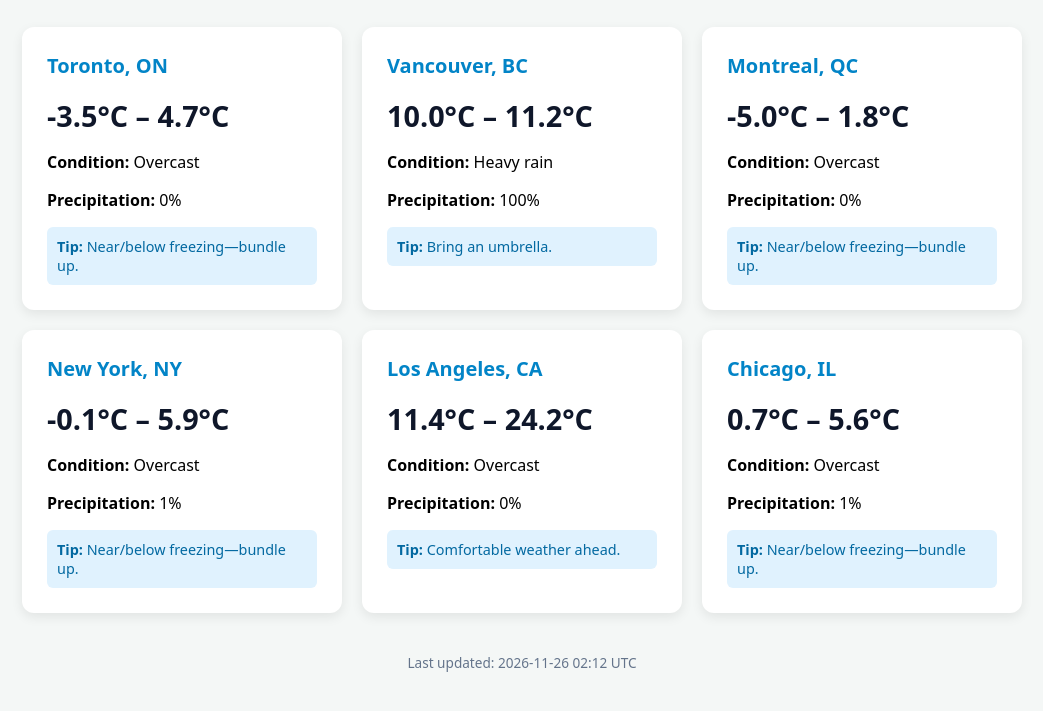
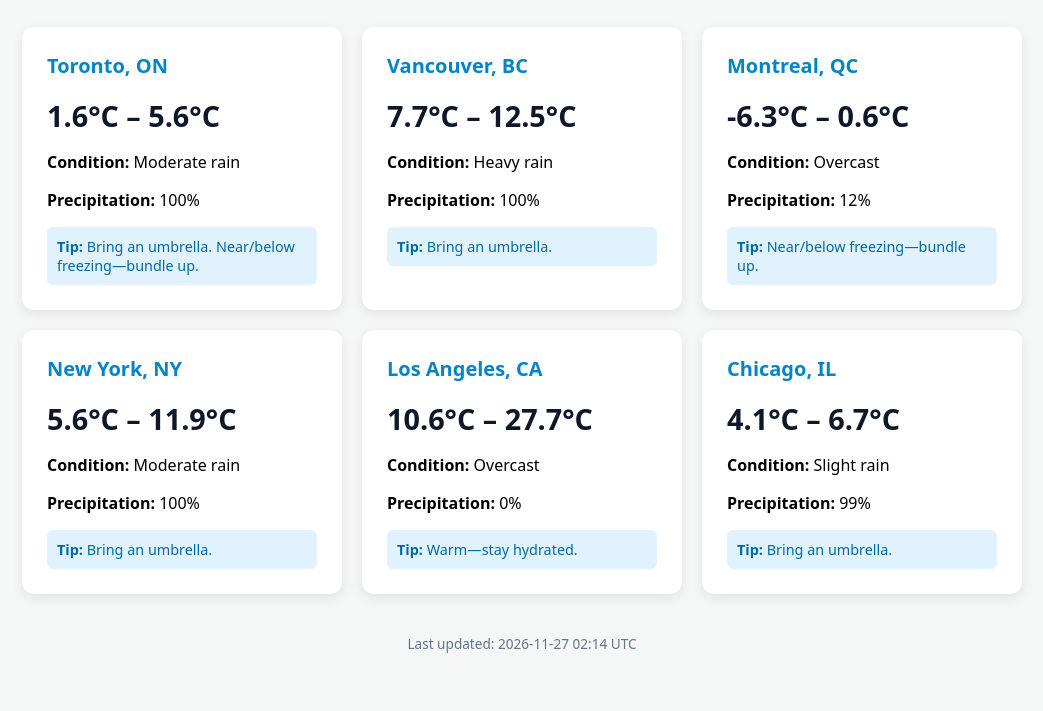
Before and after one commit to cpcsonline-Kol/daily-weather-agent, a plain HTML site: page index.html in a window 1280 px wide. Shown: the part 107-818 px from the top of the page, without its empty margins (118-1161 px from the left). Drawn offline with Linux system fonts and the light colour scheme.

Commit message:
Update daily weather UI

```diff
--- a/index.html
+++ b/index.html
@@ -21,15 +21,15 @@ h1 { text-align: center; color: #1e293b; margin-bottom: 30px; }
 
         <div class="card">
             <h2>Toronto, ON</h2>
-            <div class="temp">-3.5°C – 4.7°C</div>
-            <p><strong>Condition:</strong> Overcast</p>
-            <p><strong>Precipitation:</strong> 0%</p>
-            <div class="advice"><strong>Tip:</strong> Near/below freezing—bundle up.</div>
+            <div class="temp">1.6°C – 5.6°C</div>
+            <p><strong>Condition:</strong> Moderate rain</p>
+            <p><strong>Precipitation:</strong> 100%</p>
+            <div class="advice"><strong>Tip:</strong> Bring an umbrella. Near/below freezing—bundle up.</div>
         </div>
 
         <div class="card">
             <h2>Vancouver, BC</h2>
-            <div class="temp">10.0°C – 11.2°C</div>
+            <div class="temp">7.7°C – 12.5°C</div>
             <p><strong>Condition:</strong> Heavy rain</p>
             <p><strong>Precipitation:</strong> 100%</p>
             <div class="advice"><strong>Tip:</strong> Bring an umbrella.</div>
@@ -37,37 +37,37 @@ h1 { text-align: center; color: #1e293b; margin-bottom: 30px; }
 
         <div class="card">
             <h2>Montreal, QC</h2>
-            <div class="temp">-5.0°C – 1.8°C</div>
+            <div class="temp">-6.3°C – 0.6°C</div>
             <p><strong>Condition:</strong> Overcast</p>
-            <p><strong>Precipitation:</strong> 0%</p>
+            <p><strong>Precipitation:</strong> 12%</p>
             <div class="advice"><strong>Tip:</strong> Near/below freezing—bundle up.</div>
         </div>
 
         <div class="card">
             <h2>New York, NY</h2>
-            <div class="temp">-0.1°C – 5.9°C</div>
-            <p><strong>Condition:</strong> Overcast</p>
-            <p><strong>Precipitation:</strong> 1%</p>
-            <div class="advice"><strong>Tip:</strong> Near/below freezing—bundle up.</div>
+            <div class="temp">5.6°C – 11.9°C</div>
+            <p><strong>Condition:</strong> Moderate rain</p>
+            <p><strong>Precipitation:</strong> 100%</p>
+            <div class="advice"><strong>Tip:</strong> Bring an umbrella.</div>
         </div>
 
         <div class="card">
             <h2>Los Angeles, CA</h2>
-            <div class="temp">11.4°C – 24.2°C</div>
+            <div class="temp">10.6°C – 27.7°C</div>
             <p><strong>Condition:</strong> Overcast</p>
             <p><strong>Precipitation:</strong> 0%</p>
-            <div class="advice"><strong>Tip:</strong> Comfortable weather ahead.</div>
+            <div class="advice"><strong>Tip:</strong> Warm—stay hydrated.</div>
         </div>
 
         <div class="card">
             <h2>Chicago, IL</h2>
-            <div class="temp">0.7°C – 5.6°C</div>
-            <p><strong>Condition:</strong> Overcast</p>
-            <p><strong>Precipitation:</strong> 1%</p>
-            <div class="advice"><strong>Tip:</strong> Near/below freezing—bundle up.</div>
+            <div class="temp">4.1°C – 6.7°C</div>
+            <p><strong>Condition:</strong> Slight rain</p>
+            <p><strong>Precipitation:</strong> 99%</p>
+            <div class="advice"><strong>Tip:</strong> Bring an umbrella.</div>
         </div>
 
 </div>
-<div class="meta">Last updated: 2026-11-26 02:12 UTC</div>
+<div class="meta">Last updated: 2026-11-27 02:14 UTC</div>
 </body>
 </html>
```
